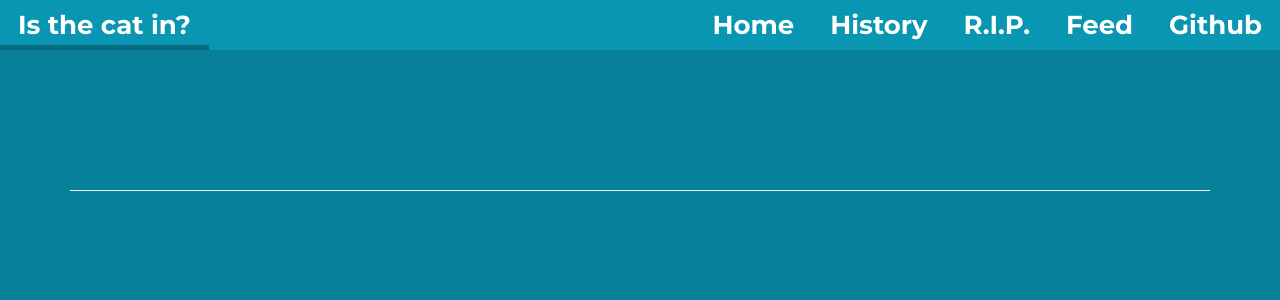
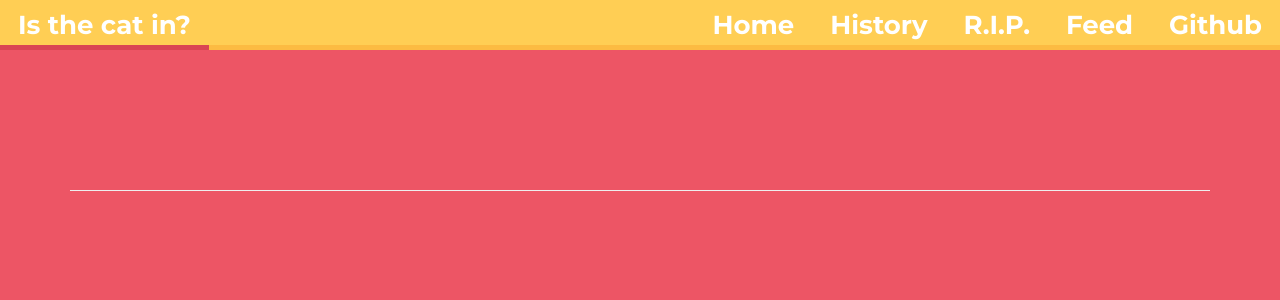
Before and after one commit to alycejenni/isthecatin, a Django app: page /rip in a window 1280 px wide. Shown: the top 300 px of the page. Run offline with Django 3.2, Linux system fonts and the light colour scheme; data that the repository does not hold is empty; some libraries are stand-ins or nearby versions.

Commit message:
Wacky new colour scheme

```diff
--- a/catflapsite/static/style.css
+++ b/catflapsite/static/style.css
@@ -155,6 +155,13 @@ Light: #0896B2
 Medium: #078199
 Dark: #066B7F
 
+---
+
+Light Red: #ED5565
+Dark Red: #DA4453
+Light Yellow: #FFCE54
+Dark Yellow: #FCBB42
+
 */
 
 /* Base Styling */
@@ -162,14 +169,14 @@ Dark: #066B7F
 body {
     font-family: 'Montserrat', sans-serif;
     padding-top: 70px;
-    background: #078199;
+    background: #ED5565;
 }
 
 /* Cat Image */
 
 .cat-img {
     margin-top: 30px;
-    border: 5px dashed #066B7F;
+    border: 5px dashed #FCBB42;
 }
 
 /* Image Metadata */
@@ -210,8 +217,9 @@ h2.in-out-msg {
 /* Navbar Styling */
 
 .navbar-default {
-    border: 0;
-    background-color: #0896B2 !important;
+    height: 45px;
+    border-bottom: 5px solid #FCBB42;
+    background-color: #FFCE54 !important;
 }
 
 .navbar-toggle {
@@ -241,11 +249,11 @@ h2.in-out-msg {
 .navbar-nav li a:hover,
 .navbar-brand:hover {
     height: 50px;
-    border-bottom: 5px solid #066B7F;
+    border-bottom: 5px solid #DA4453;
 }
 
 .navbar-nav li a:hover:before {
-    color: #066B7F !important;
+    color: #DA4453 !important;
     font-family: 'fontawesome', sans-serif;
     position: absolute;
     -webkit-transform: rotate(-10deg);
```
